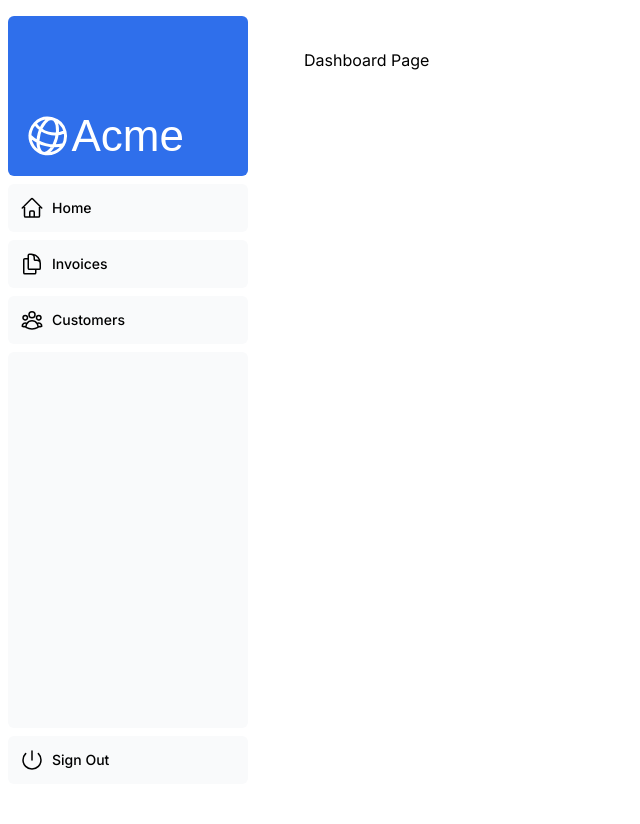
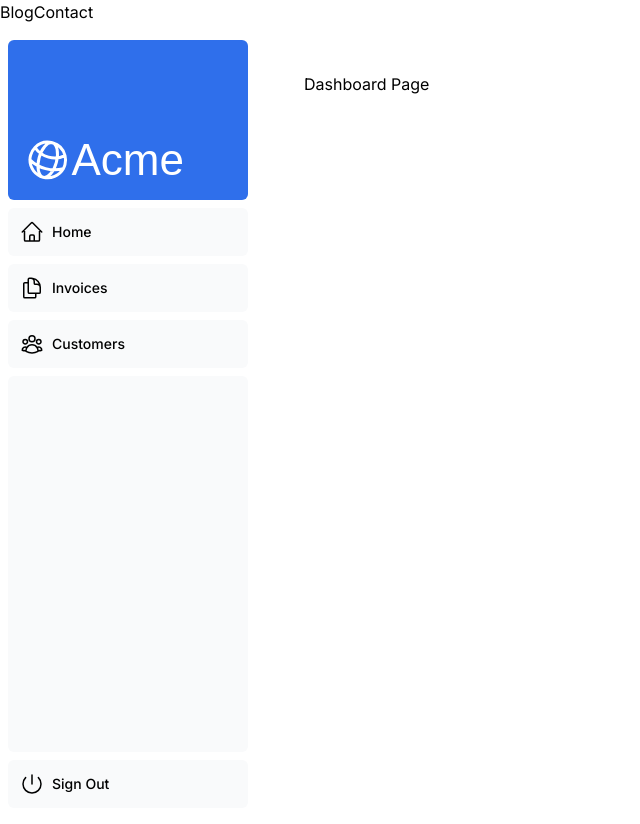
Before and after one commit to 1021ky/nextjs-dashboard, a Next.js app in the folder nextjs-dashboard/: page /dashboard in a window 1280 px wide. Shown: the whole page, without its empty margins (0-640 px from the left). Before the commit the page ends 800 px from the top, so only its background shows below. Built offline with nearby package versions, Linux system fonts and the light colour scheme; a web font is replaced by a local one.

Commit message:
NextJSのナビゲーションをためす

```diff
--- a/nextjs-dashboard/app/layout.tsx
+++ b/nextjs-dashboard/app/layout.tsx
@@ -1,6 +1,7 @@
 // app直下のlayout.tsxがRoot layoutと呼ばれ、必ず存在する
 import '@/app/ui/global.css';
 import { inter } from '@/app/ui/fonts';
+import Link from 'next/link'
 
 export default function RootLayout({
   children,
@@ -9,7 +10,14 @@ export default function RootLayout({
 }) {
   return (
     <html lang="en">
-      <body className={`${inter.className} antialiased`}>{children}</body>
+      <body className={`${inter.className} antialiased`}>
+        <nav>
+          {/* Prefetched when the link is hovered or enters the viewport */}
+          <Link href="/blog">Blog</Link>
+          {/* No prefetching */}
+          <a href="/contact">Contact</a>
+        </nav>
+        {children}</body>
     </html>
   );
 }
--- a/nextjs-dashboard/app/ui/dashboard/nav-links.tsx
+++ b/nextjs-dashboard/app/ui/dashboard/nav-links.tsx
@@ -3,6 +3,7 @@ import {
   HomeIcon,
   DocumentDuplicateIcon,
 } from '@heroicons/react/24/outline';
+import Link from 'next/link';
 
 // Map of links to display in the side navigation.
 // Depending on the size of the application, this would be stored in a database.
@@ -22,14 +23,15 @@ export default function NavLinks() {
       {links.map((link) => {
         const LinkIcon = link.icon;
         return (
-          <a
+          <Link
             key={link.name}
             href={link.href}
             className="flex h-[48px] grow items-center justify-center gap-2 rounded-md bg-gray-50 p-3 text-sm font-medium hover:bg-sky-100 hover:text-blue-600 md:flex-none md:justify-start md:p-2 md:px-3"
           >
             <LinkIcon className="w-6" />
             <p className="hidden md:block">{link.name}</p>
-          </a>
+          </Link>
+          /* aタグではなくLinkコンポーネントにすることでprefetchingなどNextJSの機能を活用できる。サーバーレンダリングにすると、クライアントがサーバーの応答を待たなければならないというトレードオフがある。 */
         );
       })}
     </>
```
